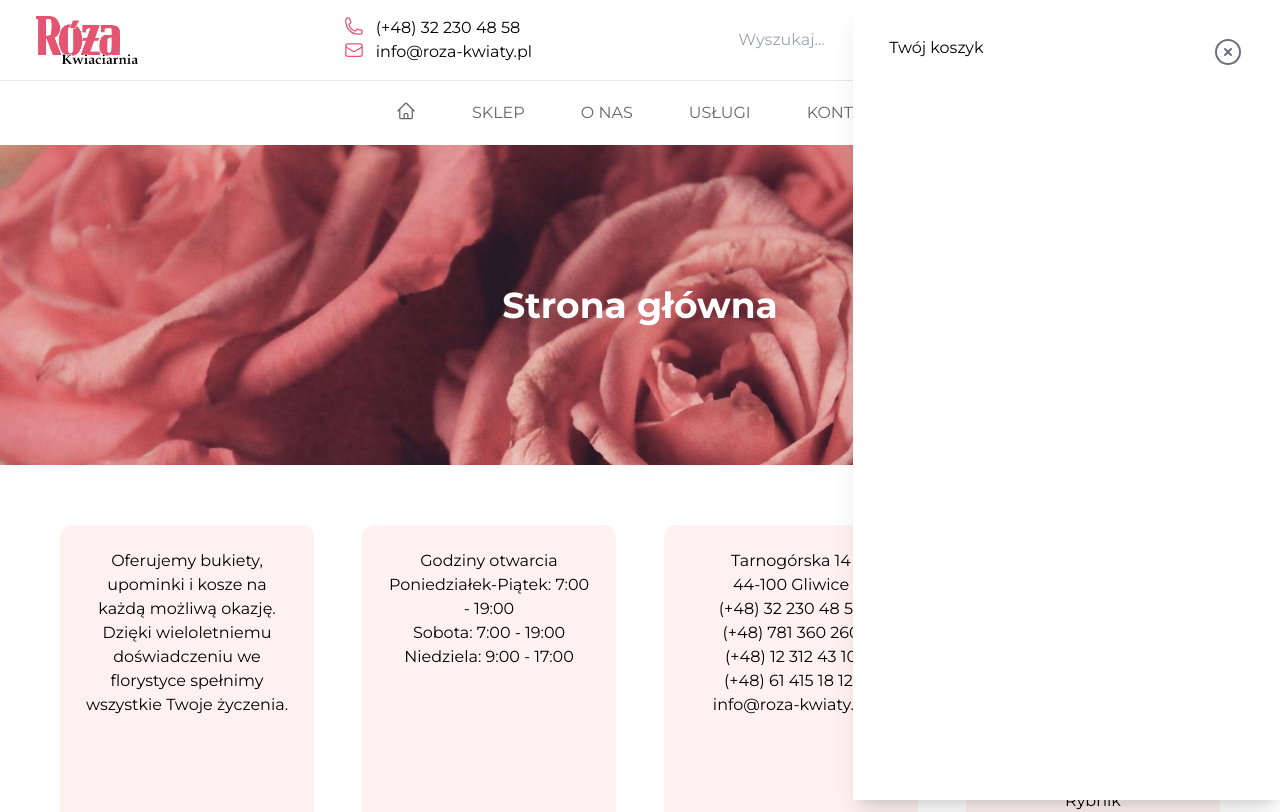
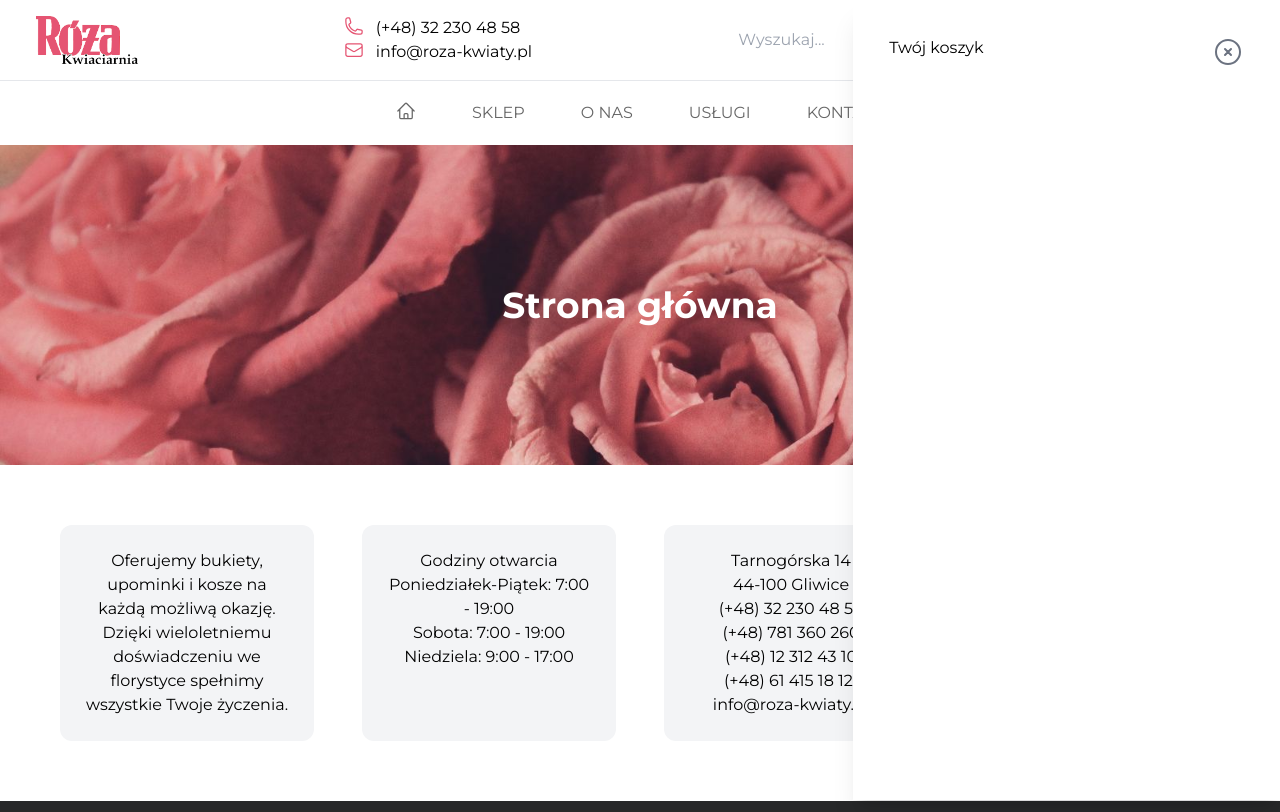
Before and after one commit to kpietryga/react_store, a React (Vite) app: page / in a window 1280 px wide. Shown: the top 812 px of the page. Built offline with nearby package versions, Linux system fonts and the light colour scheme.

Commit message:
Edit footer style

```diff
--- a/src/components/layout/Footer.tsx
+++ b/src/components/layout/Footer.tsx
@@ -1,19 +1,21 @@
 import {ADDRESS, CITIES, EMAIL, PHONE_NUMBERS} from "../common/ContactData.tsx";
 
+
 const Footer = () => {
+const divClass = "flex-1 p-6 bg-gray-100 rounded-xl m-6"
     return (
         <footer className="footer ">
             <div className="max-w-7xl text-center m-auto flex justify-between p-9">
-                <div className="flex-1 p-6 bg-rose-50 rounded-xl m-6">Oferujemy bukiety, upominki i kosze na każdą możliwą okazję. Dzięki
+                <div className="flex-1 p-6 bg-gray-100 rounded-xl m-6">Oferujemy bukiety, upominki i kosze na każdą możliwą okazję. Dzięki
                     wieloletniemu doświadczeniu we florystyce spełnimy wszystkie Twoje życzenia.
                 </div>
-                <ul className="flex-1 p-6 bg-rose-50 rounded-xl m-6">
+                <ul className={divClass}>
                     Godziny otwarcia
                     <li>Poniedziałek-Piątek: 7:00 - 19:00</li>
                     <li>Sobota: 7:00 - 19:00</li>
                     <li>Niedziela: 9:00 - 17:00</li>
                 </ul>
-                <div className=" flex-1 p-6 bg-rose-50 rounded-xl m-6">
+                <div className={divClass}>
                     <p>{ADDRESS.street} {ADDRESS.streetNumber}</p>
                     <p>{ADDRESS.postNumber} {ADDRESS.city}</p>
 
@@ -25,8 +27,9 @@ const Footer = () => {
 
                     <p>{EMAIL}</p>
                 </div>
-                <div className="flex-1 p-6 bg-rose-50 rounded-xl m-6">Obsługiwane miasta:
-                    {CITIES.map((city, i) => (<div key={"nr" + i}>{city}</div>))}
+                <div className={divClass}>
+                    <p className="font-bold">Obsługiwane miasta:</p>
+                    {CITIES.map((city, i) => (<div key={"nr" + i} className="inline-block ml-1"> {city} </div>))}
                 </div>
             </div>
 
```
